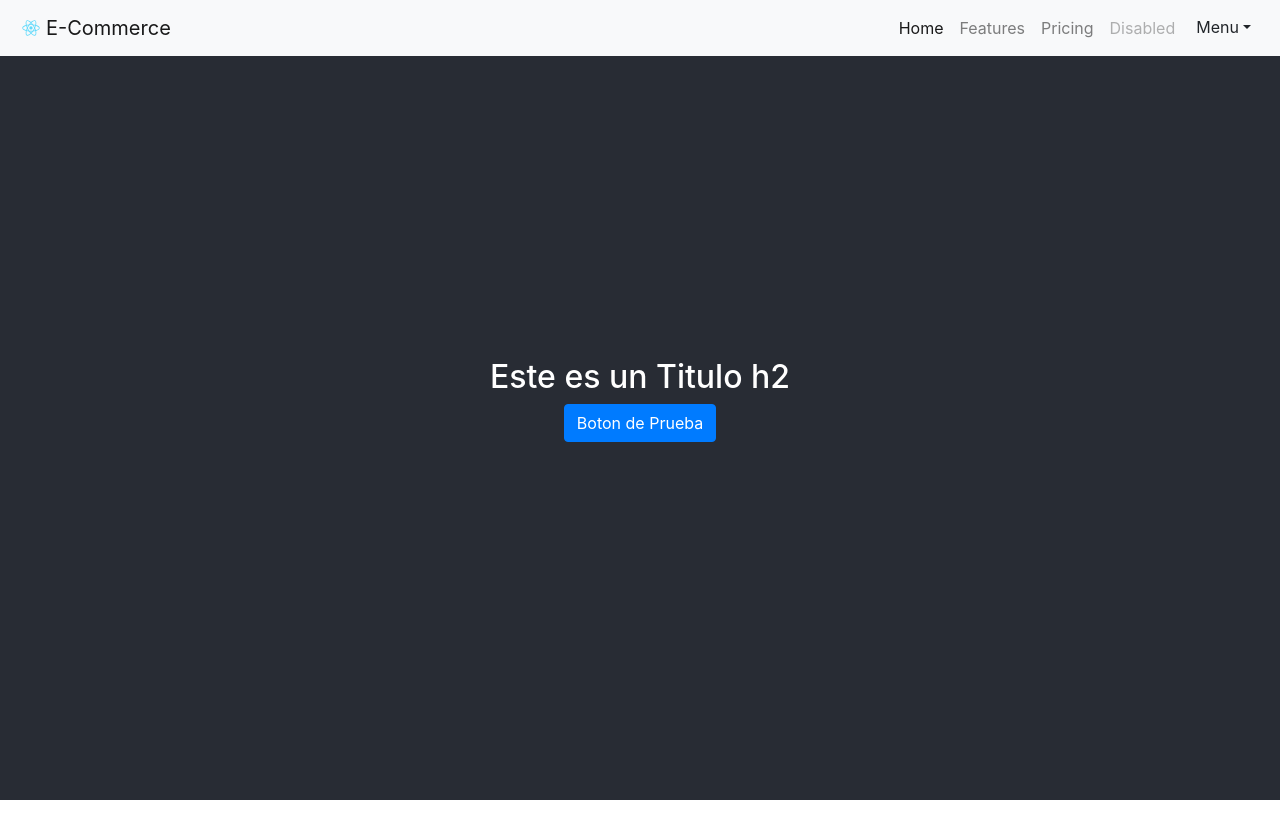
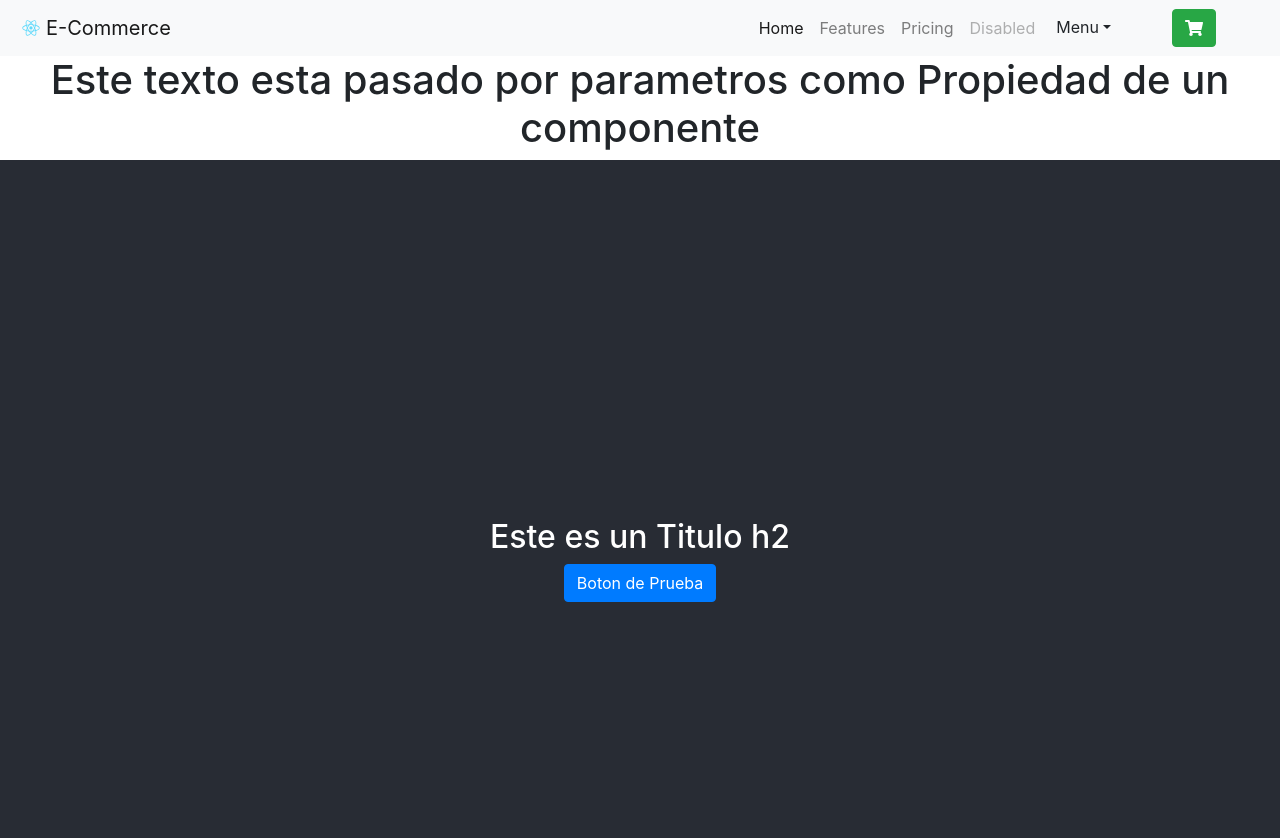
Before and after one commit to JorgeMoon/eComerceReact, a React (Create React App) app: page / in a window 1280 px wide. Shown: the top 838 px of the page. Before the commit the page ends 800 px from the top, so only its background shows below. Built offline with nearby package versions, Linux system fonts and the light colour scheme.

Commit message:
Desafio 3 - estilos y home

```diff
--- a/src/App.js
+++ b/src/App.js
@@ -1,4 +1,6 @@
 import {NavBar} from './Components/navbar';
+import {ItemListContainer} from './Components/itemlistcontainer';
+
 import './App.css';
 
 
@@ -9,13 +11,18 @@ function App() {
     <div className="App">
 
        <NavBar/>
+       <ItemListContainer greeting="Este texto esta pasado por parametros como Propiedad de un componente"/>
+
+
 
 
 
 
       <header className="App-header">
 
+
         <h2>Este es un Titulo h2</h2>
+
 
           <button className="btn btn-primary">Boton de Prueba</button>
 
--- /dev/null
+++ b/src/Components/cardwidget.js
@@ -0,0 +1,15 @@
+
+import React from "react";
+import { FontAwesomeIcon } from '@fortawesome/react-fontawesome'
+import { faShoppingCart} from '@fortawesome/free-solid-svg-icons'
+
+export const CardWidget = () => {
+
+return(
+
+    <FontAwesomeIcon icon={faShoppingCart} />
+
+
+);
+
+};
--- /dev/null
+++ b/src/Components/itemlistcontainer.js
@@ -0,0 +1,7 @@
+import React from 'react';
+
+export const ItemListContainer = (props) =>{
+    return(
+        <h1>{props.greeting}</h1>
+    );
+};
--- a/src/Components/navbar.js
+++ b/src/Components/navbar.js
@@ -1,6 +1,7 @@
 import React from "react";
 import logo from '../logo.svg';
 import {Dropdown} from 'react-bootstrap';
+import {CardWidget} from './cardwidget';
 
 
 export const NavBar = () => {
@@ -8,7 +9,7 @@ export const NavBar = () => {
 
     return(
 
-        <nav className=" navbar navbar-expand-lg navbar-light bg-light border-top-0 fixed-top">
+        <nav className=" navbar navbar-expand-lg navbar-light bg-light border-top-0 "> {/* fixed-top */}
 
             <a className="navbar-brand" href="#">
             <img src={logo} width="30" height="30" className="d-inline-block align-top" alt=""/>
@@ -39,6 +40,9 @@ export const NavBar = () => {
                         </Dropdown.Menu>
                     </Dropdown>
                 </ul>
+                <div className="btn btn-success mx-5">
+                <CardWidget ></CardWidget>
+                </div>
             </div>
 
 
--- /dev/null
+++ b/src/Components/showcase.js
@@ -0,0 +1 @@
+// componente de pruebas
```
